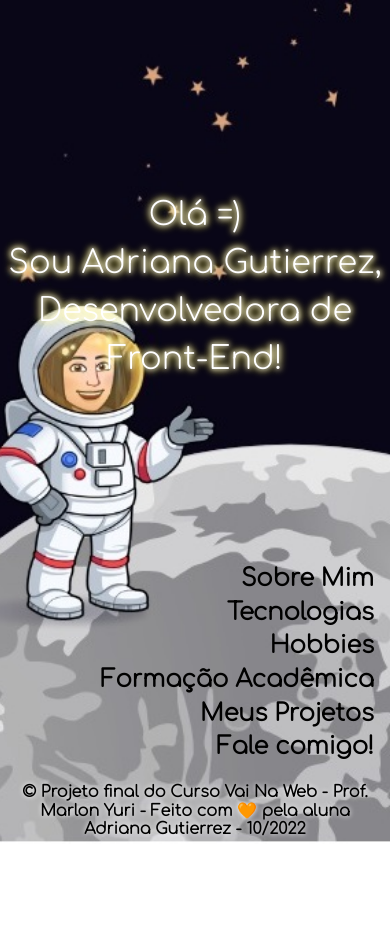
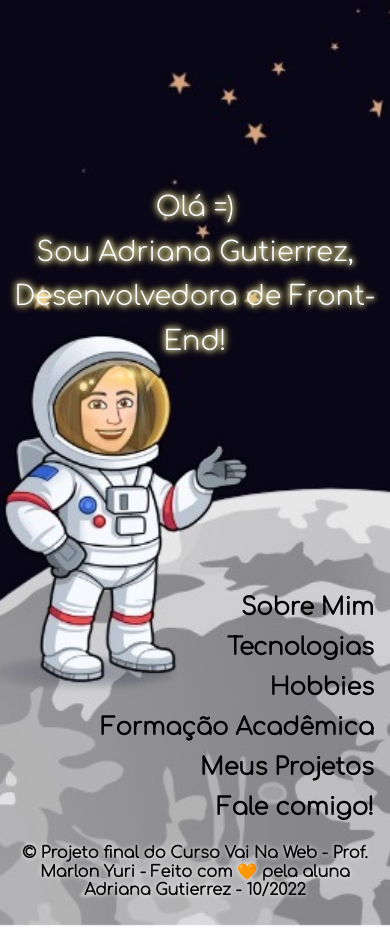
Before and after one commit to DrikaDev/Pratica-React-15-ProjetoFinal-Portfolio, a React (Create React App) app: page / in a window 390 px wide. Before the commit the page ends 844 px from the top, so only its background shows below. Built offline with nearby package versions, Linux system fonts and the light colour scheme; a web font is replaced by a local one.

Commit message:
atualização do favicon e do responsivo da pag Home

```diff
--- a/public/index.html
+++ b/public/index.html
@@ -2,10 +2,10 @@
 <html lang="pt-br">
   <head>
     <meta charset="utf-8" />
-    <link rel="apple-touch-icon" href="%PUBLIC_URL%/Aha.png"/>
-    <link rel="icon" href="%PUBLIC_URL%/Aha.png"/>
-    <link rel="manifest" href="%PUBLIC_URL%/Aha.png"/>
-    <link rel="shortcut icon" href="%PUBLIC_URL%/Aha.png" type="image/x-icon">
+    <link rel="apple-touch-icon" href="%PUBLIC_URL%/Surpresa.png"/>
+    <link rel="icon" href="%PUBLIC_URL%/Surpresa.png"/>
+    <link rel="manifest" href="%PUBLIC_URL%/Surpresa.png"/>
+    <link rel="shortcut icon" href="%PUBLIC_URL%/Surpresa.png" type="image/x-icon">
 
     <meta name="viewport" content="width=device-width, initial-scale=1" />
     <meta name="theme-color" content="#000000" />
--- a/src/Components/Home/style.js
+++ b/src/Components/Home/style.js
@@ -10,7 +10,6 @@ export const Container = styled.body`
     width: 100%;
     display: flex;
     flex-direction: column;
-    justify-content: space-between;
 
     h5{
         text-shadow: 0 0 5px white;
@@ -21,12 +20,12 @@ export const Container = styled.body`
     }
 
     @media only screen and (min-width: 360px) and (max-width: 800px){
-        background-position: 35%;
+        background-position: 33%;
+        height: 110vh;
 
         h5{
             height: 4rem;
             margin: 0 auto;
-            margin-top: 1rem;
             padding-left: 0;
             text-align: center;
             width: 90%;
@@ -37,7 +36,7 @@ export const Container = styled.body`
 export const Box = styled.div`
     display: flex;
     flex-direction: column;
-    height: 95vh;
+    height: 100vh;
     width: 100%;
 
     ul{
@@ -68,10 +67,15 @@ export const Box = styled.div`
         flex-direction: column-reverse;
 
         ul{
+            align-items: flex-end;
             flex-direction: column;
-            align-items: flex-end;
-            height: 13rem;
+            margin-bottom: 1rem;
             padding-right: 1rem;
+        }
+
+        li{
+            line-height: 2.5rem;
+            font-size: 1.5rem;
         }
 
         a{
@@ -82,13 +86,13 @@ export const Box = styled.div`
 
 export const Title = styled.div`
     margin-top: 5rem;
-    margin-left: 35rem;
+    margin-left: 30rem;
     width: 40rem;
 
     p{
         width: 40rem;
         color: white;
-        font-size: 2.5rem;
+        font-size: 2rem;
         text-align: center;
         animation-name: shine;
         animation: shine 1.5s infinite alternate ease-in-out;
@@ -105,14 +109,14 @@ export const Title = styled.div`
 
     @media only screen and (min-width: 360px) and (max-width: 800px){
         width: 100%;
-        margin-bottom: 10rem;
+        margin-bottom: 13rem;
         margin-top: 1rem;
         margin-left: 0;
 
         p{
             width: 100%;
-            font-size: 2rem;
-            line-height: 3rem;
+            font-size: 1.7rem;
+            line-height: 2.8rem;
         }
     }
 `
```
Also changed, not shown: src/Components/ErroPage/style.js (+10 -1 lines), public/Drika_Astronauta.png (added).
